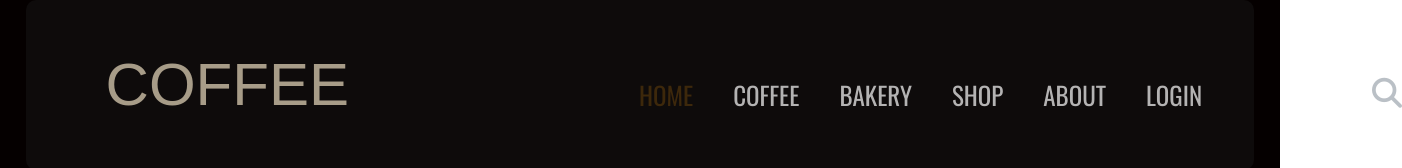
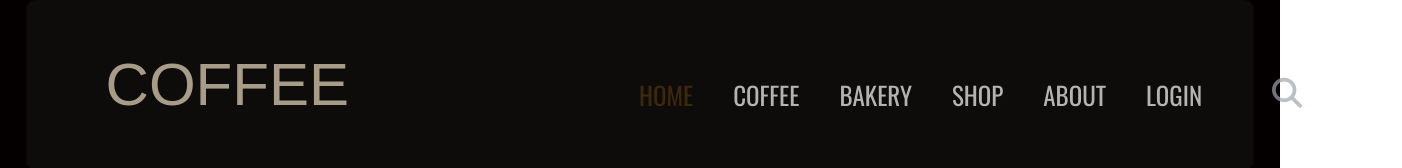
Before and after one commit to janajikia/work08, a plain HTML site: page index.html in a window 1280 px wide. Shown: the top 168 px of the page, 1402 px wide, since content can reach past the window. Drawn offline with nearby package versions, Linux system fonts and the light colour scheme; a web font is replaced by a local one.

Commit message:
Update style.css
add search bar

```diff
--- a/css/style.css
+++ b/css/style.css
@@ -45,7 +45,7 @@ margin-top: 55px;
 }
 
 .fa-magnifying-glass{
-  margin-left: 170px;
+  margin-left: 70px;
   margin-top: 70px;
   color: rgb(158, 166, 174);
   font-size: 30px;
```
